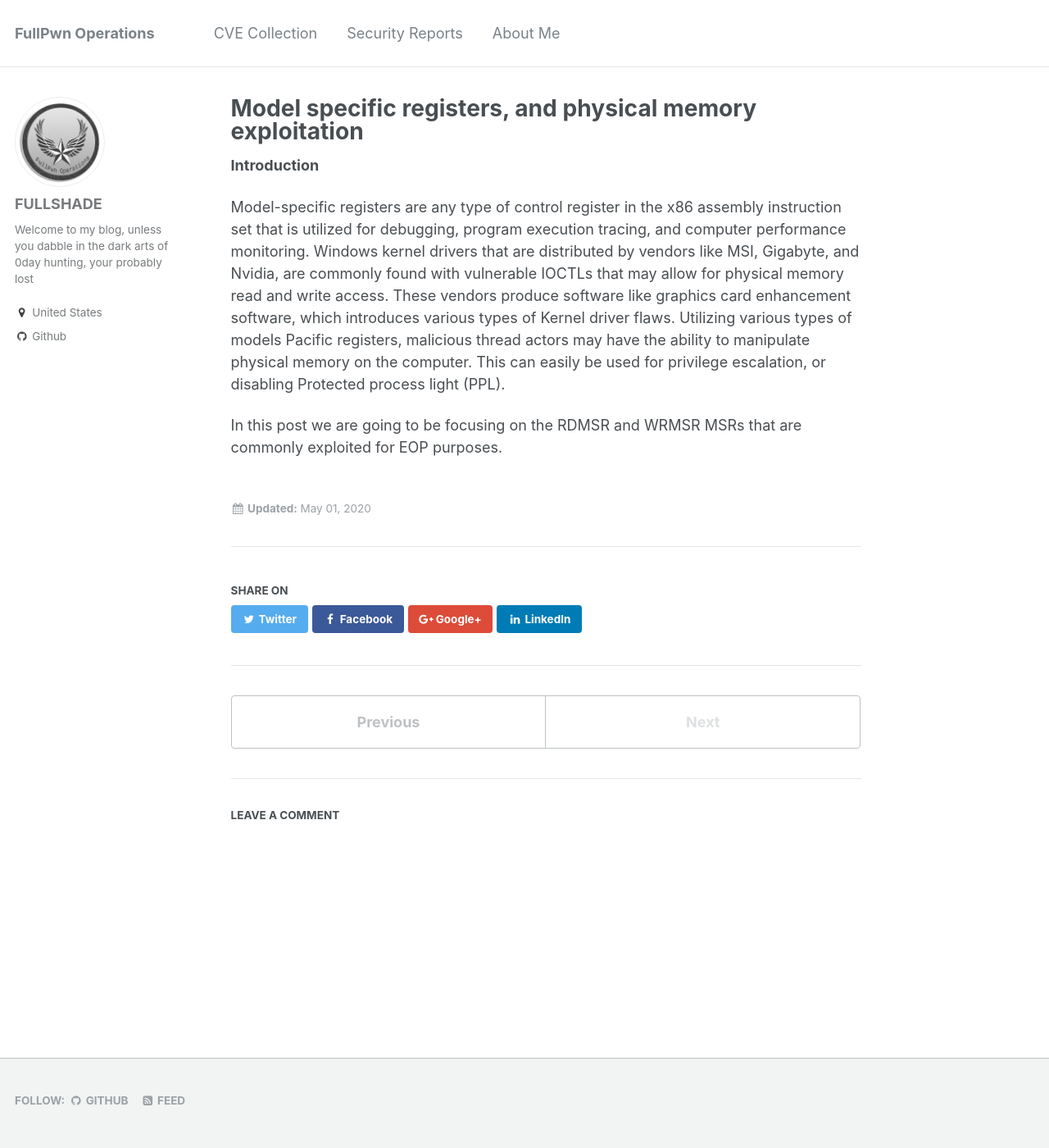
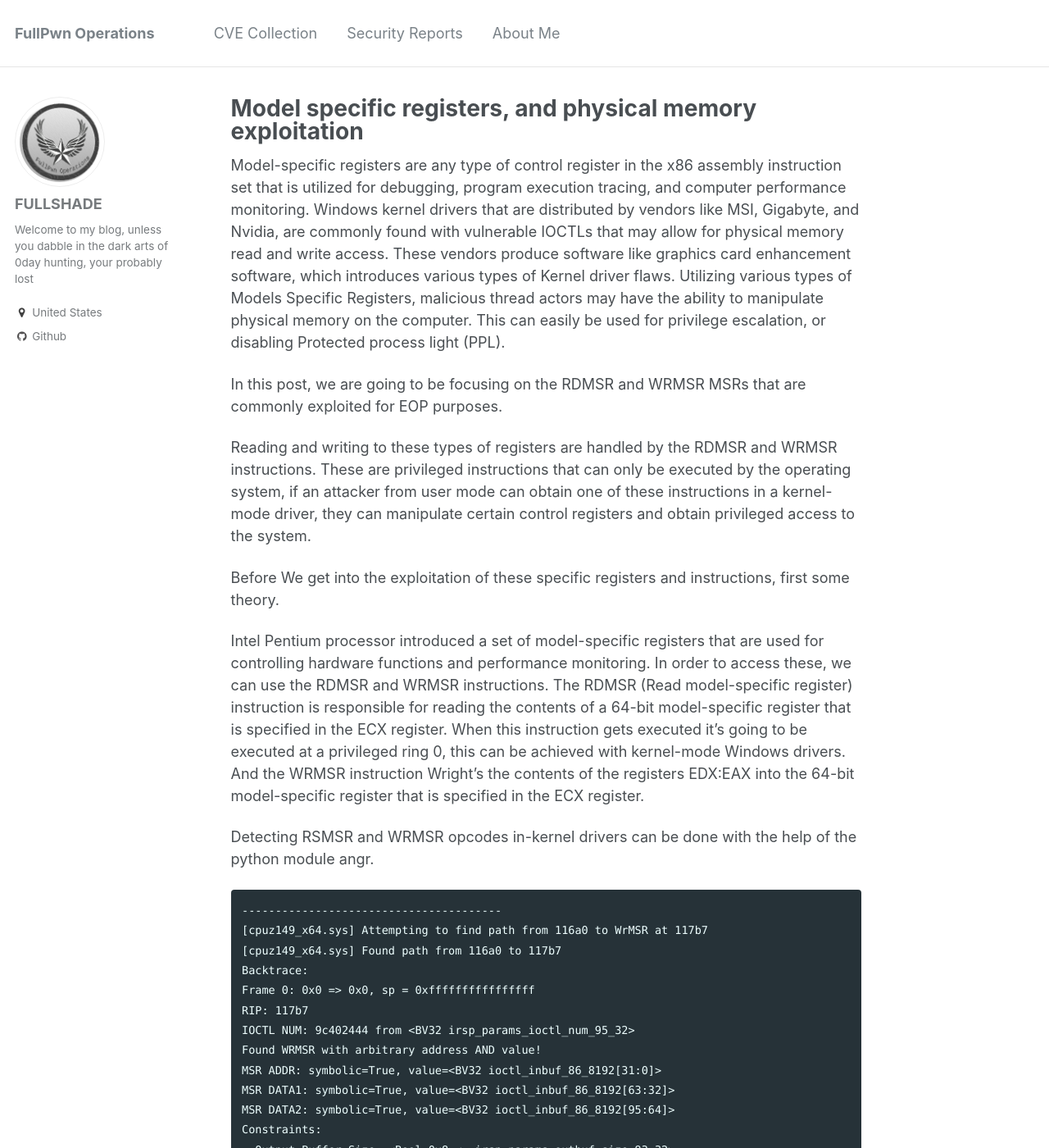
Before and after one commit to asdyxcyxc/FULLSHADE.github.io, a Jekyll site: the page built from _posts/2020-05-01-msr-memory.md, in a window 1280 px wide and 1400 px high. Shown: the whole window at 82% size. Built offline with Jekyll 4.4.1, drawn with Linux system fonts in a browser that asks for light colours; comment, search, counter and statistics services are not loaded; some of the changed text lies outside the part shown.

Commit message:
Update 2020-05-01-msr-memory.md

````diff
--- a/_posts/2020-05-01-msr-memory.md
+++ b/_posts/2020-05-01-msr-memory.md
@@ -3,8 +3,34 @@ layout: single
 title: Model specific registers, and physical memory exploitation
 ---
 
-**Introduction**
+Model-specific registers are any type of control register in the x86 assembly instruction set that is utilized for debugging, program execution tracing, and computer performance monitoring.  Windows kernel drivers that are distributed by vendors like MSI, Gigabyte, and Nvidia, are commonly found with vulnerable IOCTLs that may allow for physical memory read and write access. These vendors produce software like graphics card enhancement software, which introduces various types of Kernel driver flaws. Utilizing various types of Models Specific Registers, malicious thread actors may have the ability to manipulate physical memory on the computer. This can easily be used for privilege escalation, or disabling Protected process light (PPL).
 
-Model-specific registers are any type of control register in the x86 assembly instruction set that is utilized for debugging, program execution tracing, and computer performance monitoring.  Windows kernel drivers that are distributed by vendors like MSI, Gigabyte, and Nvidia, are commonly found with vulnerable IOCTLs that may allow for physical memory read and write access. These vendors produce software like graphics card enhancement software, which  introduces various types of Kernel driver flaws. Utilizing various types of models Pacific registers, malicious thread actors may have the ability to manipulate physical memory on the computer. This can easily be used for privilege escalation, or disabling Protected process light (PPL).
+In this post, we are going to be focusing on the RDMSR and WRMSR MSRs that are commonly exploited for EOP purposes.
 
-In this post we are going to be focusing on the RDMSR and WRMSR MSRs that are commonly exploited for EOP purposes.
+Reading and writing to these types of registers are handled by the RDMSR and WRMSR  instructions. These are privileged instructions that can only be executed by the operating system, if an attacker from user mode can obtain one of these instructions in a kernel-mode driver, they can manipulate certain control registers and obtain privileged access to the system.
+
+Before We get into the exploitation of these specific registers and instructions, first some theory.
+
+Intel Pentium processor introduced a set of model-specific registers that are used for controlling hardware functions and performance monitoring. In order to access these, we can use the RDMSR and WRMSR instructions. The RDMSR (Read model-specific register)  instruction is responsible for reading the contents of a 64-bit model-specific register that is specified in the ECX  register. When this instruction gets executed it's going to be executed at a privileged ring 0, this can be achieved with kernel-mode Windows drivers. And the WRMSR instruction Wright's the contents of the registers EDX:EAX  into the 64-bit model-specific register that is specified in the ECX register.
+
+Detecting RSMSR and WRMSR opcodes in-kernel drivers can be done with the help of the python module angr.
+
+```
+---------------------------------------
+[cpuz149_x64.sys] Attempting to find path from 116a0 to WrMSR at 117b7
+[cpuz149_x64.sys] Found path from 116a0 to 117b7
+Backtrace:
+Frame 0: 0x0 => 0x0, sp = 0xffffffffffffffff
+RIP: 117b7
+IOCTL NUM: 9c402444 from <BV32 irsp_params_ioctl_num_95_32>
+Found WRMSR with arbitrary address AND value!
+MSR ADDR: symbolic=True, value=<BV32 ioctl_inbuf_86_8192[31:0]>
+MSR DATA1: symbolic=True, value=<BV32 ioctl_inbuf_86_8192[63:32]>
+MSR DATA2: symbolic=True, value=<BV32 ioctl_inbuf_86_8192[95:64]>
+Constraints:
+  Output Buffer Size: <Bool 0x8 <= irsp_params_outbuf_size_93_32>
+  Input Buffer Size: <Bool 0xc <= irsp_params_inbuf_size_94_32>
+---------------------------------------
+```
+
+If such instructions can be accessed from a user-mode standpoint via ICOTLs that are discovered and recovered from the kernel by drivers, an attacker can use this to map and write to the physical aspects of memory.
````
